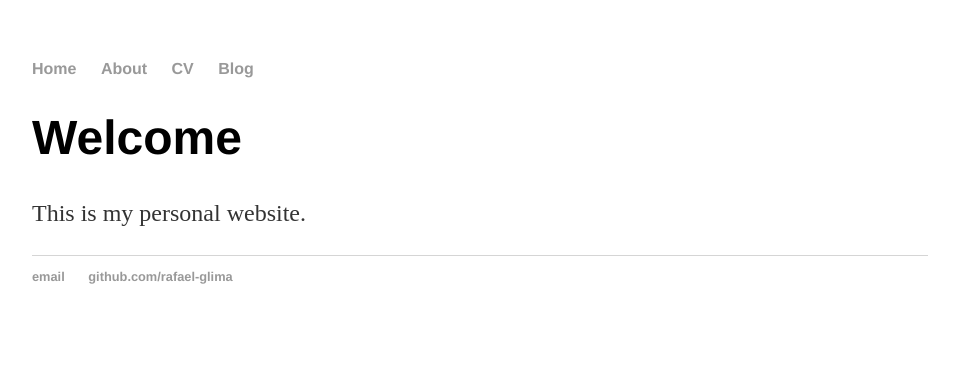
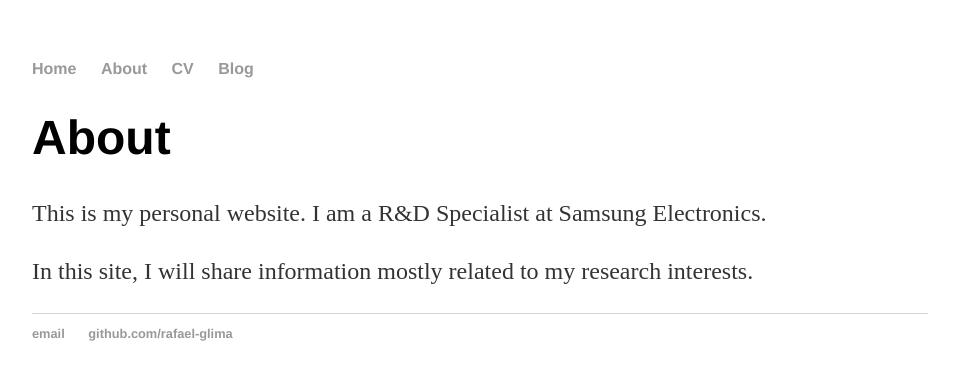
Before and after one commit to rafael-glima/rafael-glima.github.io, a Jekyll site: the page built from about/index.html, in a window 1280 px wide. Shown: the top 380 px of the page, without its empty margins (160-1119 px from the left). Built offline with Jekyll 4.4.1, drawn with Linux system fonts in a browser that asks for light colours.

Commit message:
Changes in CV and About sections

```diff
--- a/about/index.html
+++ b/about/index.html
@@ -3,6 +3,7 @@ layout: default
 title: Rafael Lima
 ---
 <div class="blurb">
-	<h1>Welcome</h1>
-	<p>This is my personal website.</p>
+	<h1>About</h1>
+	<p>This is my personal website. I am a R&D Specialist at Samsung Electronics.</p>
+	<p>In this site, I will share information mostly related to my research interests.</p>
 </div><!-- /.blurb -->
--- a/blog/index.html
+++ b/blog/index.html
@@ -1,6 +1,6 @@
 ---
 layout: default
-title: Rafael Lima's Blog
+title: Rafael Lima, R&D Specialist
 ---
 	<h1>{{ page.title }}</h1>
 	<ul class="posts">
--- a/cv/index.html
+++ b/cv/index.html
@@ -4,5 +4,5 @@ title: Rafael Lima
 ---
 <div class="blurb">
 	<h1>Curriculum Vitae</h1>
-	<p>This is my CV.</p>
+	<p>You can find a pdf version of my CV <a href="[ENG]Academic_CV.pdf">here</a></p>
 </div><!-- /.blurb -->
```
Also changed, not shown: 1 other file.
